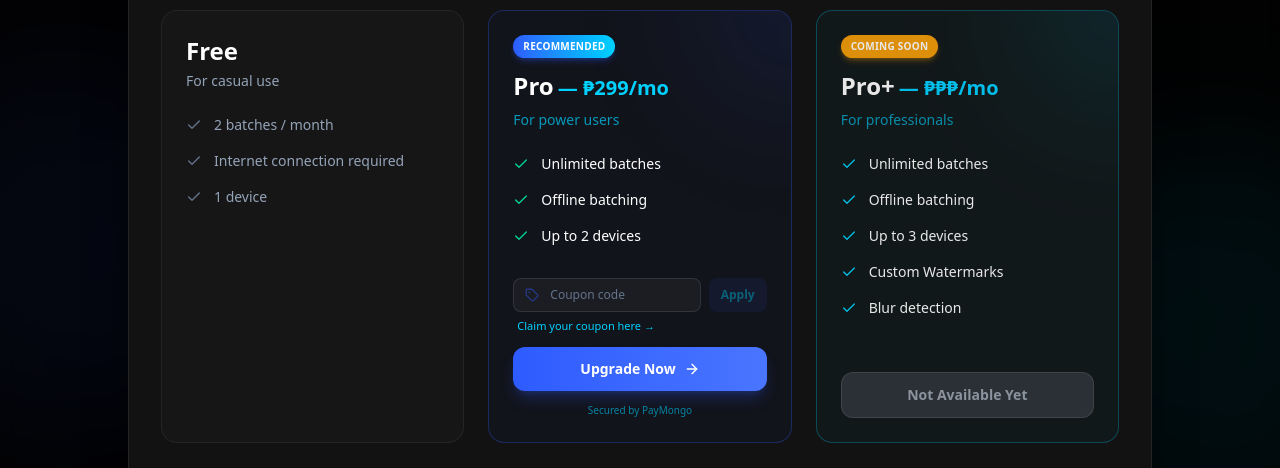
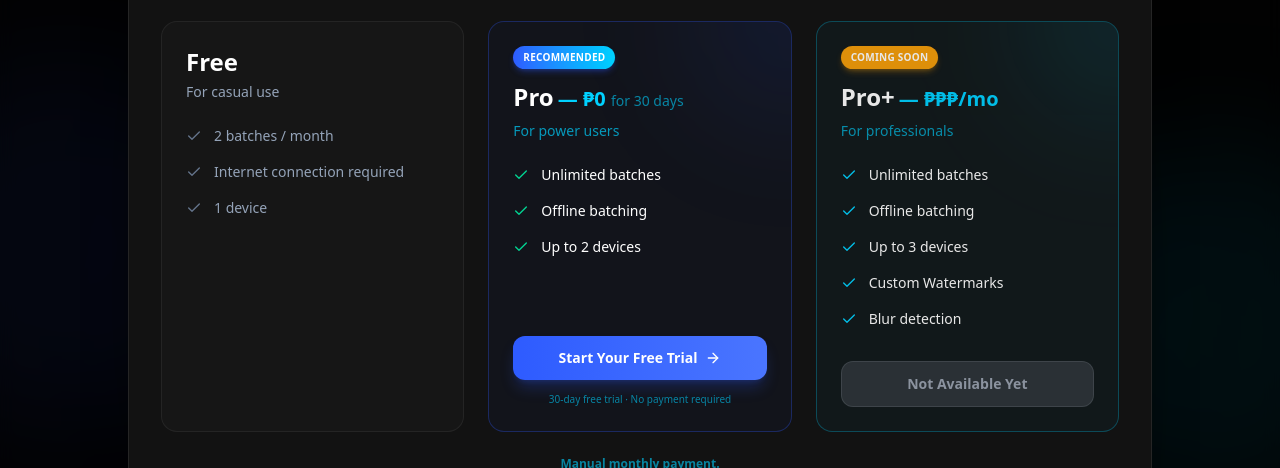
Before and after one commit to theo2815/Batch-My-Photos, a React (Vite) app in the folder website/: page /login in a window 1280 px wide. Both pictures are taken after a click on the button "Pricing". Shown: the part 175-643 px from the top of the page. Built offline with nearby package versions, Linux system fonts and the light colour scheme; no server answers.

Commit message:
Feat: fix bug in electron app and add a new Free trial subcription for every user and it will expire on 1 month

```diff
--- a/website/src/components/Navbar.jsx
+++ b/website/src/components/Navbar.jsx
@@ -22,6 +22,9 @@ export default function Navbar() {
   const [mobileOpen, setMobileOpen] = useState(false)
   const [pricingOpen, setPricingOpen] = useState(false)
   const [userPlan, setUserPlan] = useState(null) // 'free' | 'pro' | null
+  const [freeTrialUsed, setFreeTrialUsed] = useState(false)
+  const [freeTrialEndAt, setFreeTrialEndAt] = useState(null)
+  const [subLoading, setSubLoading] = useState(true)
   const [checkoutLoading, setCheckoutLoading] = useState(false)
   const mobileMenuRef = useRef(null)
   const hamburgerRef = useRef(null)
@@ -98,10 +101,11 @@ export default function Navbar() {
 
   // Fetch user's plan as soon as they're logged in (so it's ready before modal opens)
   useEffect(() => {
-    if (!user) { setUserPlan(null); return }
+   if (!user) { setUserPlan(null); setSubLoading(false); return }
     let cancelled = false
     ;(async () => {
       try {
+        setSubLoading(true)
         const { data: { session } } = await supabase.auth.getSession()
         if (!session || cancelled) return
         const res = await fetch(`${API_BASE}/api/subscription`, {
@@ -109,9 +113,15 @@ export default function Navbar() {
         })
         if (!res.ok || cancelled) return
         const data = await res.json()
-        if (!cancelled) setUserPlan(data?.plan || 'free')
+        if (!cancelled) {
+          setUserPlan(data?.plan || 'free')
+          setFreeTrialUsed(!!data?.free_trial_used)
+          setFreeTrialEndAt(data?.free_trial_end_at || null)
+        }
       } catch {
         if (!cancelled) setUserPlan('free')
+      } finally {
+        if (!cancelled) setSubLoading(false)
       }
     })()
     return () => { cancelled = true }
@@ -158,6 +168,36 @@ export default function Navbar() {
       setCheckoutLoading(false)
       throw err // PricingModal will catch this and display the error inline
     }
+  }
+
+  // Free trial activation (no payment required)
+  const handleStartTrial = async () => {
+    if (!user) {
+      setPricingOpen(false)
+      navigate('/login')
+      return
+    }
+    const { data: { session } } = await supabase.auth.getSession()
+    if (!session) throw new Error('Not authenticated')
+
+    const res = await fetch(`${API_BASE}/api/start-free-trial`, {
+      method: 'POST',
+      headers: {
+        Authorization: `Bearer ${session.access_token}`,
+        'Content-Type': 'application/json',
+      },
+      body: JSON.stringify({}),
+    })
+
+    if (!res.ok) {
+      const errData = await res.json()
+      throw new Error(errData.error || 'Failed to start free trial')
+    }
+
+    // Trial activated — close modal and update state
+    setPricingOpen(false)
+    setUserPlan('pro')
+    setFreeTrialUsed(true)
   }
 
   // Coupon validation for logged-in users
@@ -400,9 +440,13 @@ export default function Navbar() {
         isOpen={pricingOpen}
         onClose={() => { setPricingOpen(false); setCheckoutLoading(false) }}
         onUpgrade={handlePricingUpgrade}
+        onStartTrial={handleStartTrial}
         checkoutLoading={checkoutLoading}
         onValidateCoupon={user ? handleValidateCoupon : null}
         isPro={userPlan === 'pro'}
+        freeTrialUsed={freeTrialUsed}
+        subscriptionLoading={subLoading}
+        isTrialActive={freeTrialUsed && userPlan === 'pro' && freeTrialEndAt && new Date(freeTrialEndAt) >= new Date()}
       />
     </>
   )
--- a/website/src/components/PricingModal.jsx
+++ b/website/src/components/PricingModal.jsx
@@ -3,8 +3,11 @@ import { useState } from 'react'
 import { Check, X, Sparkles, ArrowRight, Tag, Loader2 } from 'lucide-react'
 import { useTheme } from '../context/ThemeContext'
 
-export default function PricingModal({ isOpen, onClose, onUpgrade, checkoutLoading, onValidateCoupon, isPro = false }) {
+export default function PricingModal({ isOpen, onClose, onUpgrade, onStartTrial, checkoutLoading, onValidateCoupon, isPro = false, freeTrialUsed = false, subscriptionLoading = false, isTrialActive = false }) {
   const { isDark } = useTheme()
+
+  // Free trial is available only once data is loaded and user hasn't used it
+  const isTrialAvailable = !subscriptionLoading && !freeTrialUsed && !isPro
 
   // Coupon state
   const [couponInput, setCouponInput] = useState('')
@@ -12,9 +15,10 @@ export default function PricingModal({ isOpen, onClose, onUpgrade, checkoutLoadi
   const [couponResult, setCouponResult] = useState(null) // { valid, code, discountedPrice, ... } or { valid: false, reason }
   const [couponError, setCouponError] = useState('')
   const [checkoutError, setCheckoutError] = useState('')
+  const [trialLoading, setTrialLoading] = useState(false)
 
   const appliedCoupon = couponResult?.valid ? couponResult : null
-  const displayPrice = appliedCoupon ? appliedCoupon.discountedPrice / 100 : 299
+  const displayPrice = isTrialAvailable ? 0 : (appliedCoupon ? appliedCoupon.discountedPrice / 100 : 299)
 
   const handleApplyCoupon = async () => {
     const code = couponInput.trim().toUpperCase()
@@ -49,9 +53,16 @@ export default function PricingModal({ isOpen, onClose, onUpgrade, checkoutLoadi
   const handleUpgradeClick = async () => {
     setCheckoutError('')
     try {
+      if (isTrialAvailable && onStartTrial) {
+        setTrialLoading(true)
+        await onStartTrial()
+      } else {
         await onUpgrade(appliedCoupon?.code || null)
+      }
     } catch (err) {
       setCheckoutError(err.message || 'Something went wrong. Please try again.')
+    } finally {
+      setTrialLoading(false)
     }
   }
 
@@ -118,14 +129,18 @@ export default function PricingModal({ isOpen, onClose, onUpgrade, checkoutLoadi
 
               <div className="flex items-center gap-2 mb-3 relative z-10">
                 {isPro ? (
-                  <span className="px-2.5 py-1 rounded-full text-[10px] font-bold uppercase tracking-wide bg-gradient-to-r from-emerald-500 to-teal-600 text-white shadow-md shadow-emerald-500/30">Current Plan</span>
+                  <span className="px-2.5 py-1 rounded-full text-[10px] font-bold uppercase tracking-wide bg-gradient-to-r from-emerald-500 to-teal-600 text-white shadow-md shadow-emerald-500/30">{isTrialActive ? 'Current Plan (Free Trial)' : 'Current Plan'}</span>
                 ) : (
                   <span className="px-2.5 py-1 rounded-full text-[10px] font-bold uppercase tracking-wide bg-gradient-to-r from-primary to-accent text-white shadow-md shadow-primary/30">Recommended</span>
                 )}
               </div>
               <div className="flex items-baseline gap-1 mb-2 relative z-10">
                 <h3 className={`text-2xl font-bold ${isDark ? 'text-text-primary' : 'text-text-primary-light'}`}>Pro</h3>
-                {appliedCoupon ? (
+                {subscriptionLoading ? (
+                  <span className={`text-xl font-bold ${isDark ? 'text-accent' : 'text-primary'}`}>— ₱299/mo</span>
+                ) : isTrialAvailable ? (
+                  <span className={`text-xl font-bold ${isDark ? 'text-accent' : 'text-primary'}`}>— ₱0 <span className="text-sm font-normal opacity-60">for 30 days</span></span>
+                ) : appliedCoupon ? (
                   <span className={`text-xl font-bold ${isDark ? 'text-accent' : 'text-primary'}`}>
                     — <span className="line-through opacity-50">₱299</span> ₱{displayPrice}/mo
                   </span>
@@ -150,15 +165,17 @@ export default function PricingModal({ isOpen, onClose, onUpgrade, checkoutLoadi
 
               <div className="flex flex-col gap-3 mt-auto relative z-10">
                 {isPro ? (
-                  /* ── Already Pro: show "Current Plan" indicator ── */
+                  /* ── Already Pro (paid or trial): show "Current Plan" indicator ── */
                   <div className={`w-full py-3 rounded-xl text-sm font-semibold flex items-center justify-center gap-2 border ${isDark ? 'border-success/30 bg-success/10 text-success' : 'border-success/20 bg-success/5 text-success'}`}>
                     <Check className="w-4 h-4" />
-                    <span>Current Plan</span>
+                    <span>{isTrialActive ? 'Current Plan (Free Trial)' : 'Current Plan'}</span>
                   </div>
                 ) : (
-                  /* ── Not Pro: show coupon input + upgrade button ── */
+                  /* ── Not Pro: show coupon input (if not trial) + upgrade/trial button ── */
                   <>
-                    {/* Coupon input */}
+                    {/* Coupon input — hidden when free trial is available */}
+                    {!isTrialAvailable && (
+                      <>
                         {!appliedCoupon ? (
                           <div className="flex flex-col gap-1.5">
                             <div className="flex gap-2">
@@ -206,6 +223,8 @@ export default function PricingModal({ isOpen, onClose, onUpgrade, checkoutLoadi
                             </button>
                           </div>
                         )}
+                      </>
+                    )}
 
                     {checkoutError && (
                       <div className={`flex items-center gap-2 px-3 py-2.5 rounded-lg border text-xs ${isDark ? 'border-red-500/30 bg-red-500/10 text-red-300' : 'border-red-200 bg-red-50 text-red-600'}`}>
@@ -216,23 +235,25 @@ export default function PricingModal({ isOpen, onClose, onUpgrade, checkoutLoadi
 
                     <button
                       onClick={handleUpgradeClick}
-                      disabled={checkoutLoading}
-                      className={`w-full py-3 rounded-xl bg-gradient-to-r from-primary to-primary-hover hover:from-primary-hover hover:to-accent text-sm font-semibold text-white shadow-lg shadow-primary/25 transition-all cursor-pointer flex items-center justify-center gap-2 ${checkoutLoading ? 'opacity-75 cursor-wait' : ''}`}
+                      disabled={checkoutLoading || trialLoading}
+                      className={`w-full py-3 rounded-xl bg-gradient-to-r from-primary to-primary-hover hover:from-primary-hover hover:to-accent text-sm font-semibold text-white shadow-lg shadow-primary/25 transition-all cursor-pointer flex items-center justify-center gap-2 ${(checkoutLoading || trialLoading) ? 'opacity-75 cursor-wait' : ''}`}
                     >
-                      {checkoutLoading ? (
+                      {(checkoutLoading || trialLoading) ? (
                         <div className="flex items-center gap-2">
                            <span className="w-4 h-4 border-2 border-white/30 border-t-white rounded-full animate-spin block" />
-                          <span>Redirecting...</span>
+                          <span>{isTrialAvailable ? 'Activating…' : 'Redirecting...'}</span>
                         </div>
                       ) : (
                         <div className="flex items-center gap-2">
-                          <span>Upgrade Now</span>
+                          <span>{isTrialAvailable ? 'Start Your Free Trial' : 'Upgrade Now'}</span>
                           <ArrowRight className="w-4 h-4" />
                         </div>
                       )}
                     </button>
                     <div className="flex items-center justify-center gap-2">
-                       <span className={`text-[10px] ${isDark ? 'text-accent/60' : 'text-primary/80'} text-center`}>Secured by PayMongo</span>
+                       <span className={`text-[10px] ${isDark ? 'text-accent/60' : 'text-primary/80'} text-center`}>
+                         {isTrialAvailable ? '30-day free trial · No payment required' : 'Secured by PayMongo'}
+                       </span>
                     </div>
                   </>
                 )}
--- a/website/src/hooks/useSubscription.js
+++ b/website/src/hooks/useSubscription.js
@@ -179,6 +179,33 @@ export function useSubscription() {
   }, [fetchSubscription])
 
   /**
+   * Starts the user's one-time free trial (30 days of Pro, no payment).
+   * Returns the trial result or throws on error.
+   */
+  const startFreeTrial = useCallback(async () => {
+    const { data: { session } } = await supabase.auth.getSession()
+    if (!session) throw new Error('Not authenticated')
+
+    const res = await fetch(`${API_BASE}/api/start-free-trial`, {
+      method: 'POST',
+      headers: {
+        Authorization: `Bearer ${session.access_token}`,
+        'Content-Type': 'application/json',
+      },
+      body: JSON.stringify({}),
+    })
+
+    if (!res.ok) {
+      const errData = await res.json()
+      throw new Error(errData.error || 'Failed to start free trial')
+    }
+
+    const result = await res.json()
+    await fetchSubscription()
+    return result
+  }, [fetchSubscription])
+
+  /**
    * Cancels the user's subscription immediately.
    */
   const cancelSubscription = useCallback(async () => {
@@ -226,5 +253,5 @@ export function useSubscription() {
     return res.json()
   }, [])
 
-  return { subscription, loading, error, refetch: fetchSubscription, createCheckout, verifyPayment, cancelSubscription, validateCoupon }
+  return { subscription, loading, error, refetch: fetchSubscription, createCheckout, verifyPayment, startFreeTrial, cancelSubscription, validateCoupon }
 }
--- a/website/src/pages/Dashboard.jsx
+++ b/website/src/pages/Dashboard.jsx
@@ -74,7 +74,7 @@ export default function Dashboard() {
   const [checkoutLoading, setCheckoutLoading] = useState(false)
   const [confirmCancel, setConfirmCancel]   = useState(false)
   const [paymentMsg, setPaymentMsg] = useState(null)
-  const { subscription: sub, loading: subLoading, createCheckout, refetch: refetchSub, verifyPayment, cancelSubscription, validateCoupon } = useSubscription()
+  const { subscription: sub, loading: subLoading, createCheckout, refetch: refetchSub, verifyPayment, startFreeTrial, cancelSubscription, validateCoupon } = useSubscription()
   const { devices, deviceLimit, loading: devicesLoading, error: devicesError, fetchDevices, removeDevice, removalsUsed, removalsLimit, cooldownEndsAt, removalsResetAt } = useDevices()
   const [removingDeviceId, setRemovingDeviceId] = useState(null)
   const [confirmRemoveDevice, setConfirmRemoveDevice] = useState(null) // { id, label }
@@ -243,6 +243,13 @@ export default function Dashboard() {
       // Re-throw so PricingModal can display the error inline
       throw err
     }
+  }
+
+  const handleStartTrial = async () => {
+    await startFreeTrial()
+    setActiveModal(null)
+    setPaymentMsg({ type: 'success', text: '🎉 Your 30-day free trial is now active! Enjoy Pro features.' })
+    safeTimeout(() => setPaymentMsg(null), 6000)
   }
 
   /* ── Loading state ── */
@@ -462,7 +469,7 @@ export default function Dashboard() {
                       onClick={() => setActiveModal('pricing')}
                       className={`inline-flex items-center justify-center gap-2 rounded-xl bg-gradient-to-r from-primary to-accent hover:brightness-110 px-4 py-2.5 text-sm font-semibold text-white shadow-lg shadow-primary/20 transition-all cursor-pointer`}
                     >
-                      <Sparkles className="w-4 h-4 text-white" /> Upgrade to Pro
+                      <Sparkles className="w-4 h-4 text-white" /> {!sub?.free_trial_used ? 'Start Free Trial' : 'Upgrade to Pro'}
                     </button>
                     {/* <span className={`text-[10px] ${isDark ? 'text-text-muted' : 'text-gray-400'} text-center italic`}>Under review</span> */}
                   </div>
@@ -757,8 +764,13 @@ export default function Dashboard() {
         isOpen={activeModal === 'pricing'}
         onClose={() => setActiveModal(null)}
         onUpgrade={handleUpgrade}
+        onStartTrial={handleStartTrial}
         checkoutLoading={checkoutLoading}
         onValidateCoupon={validateCoupon}
+        isPro={sub?.plan === 'pro' && sub?.status === 'active'}
+        freeTrialUsed={!!sub?.free_trial_used}
+        subscriptionLoading={subLoading}
+        isTrialActive={!!sub?.free_trial_used && sub?.plan === 'pro' && sub?.status === 'active' && sub?.free_trial_end_at && new Date(sub.free_trial_end_at) >= new Date()}
       />
 
       {/* ── Manage Plan Modal ── */}
```
Lines whose indentation alone changed are shown as unchanged.
